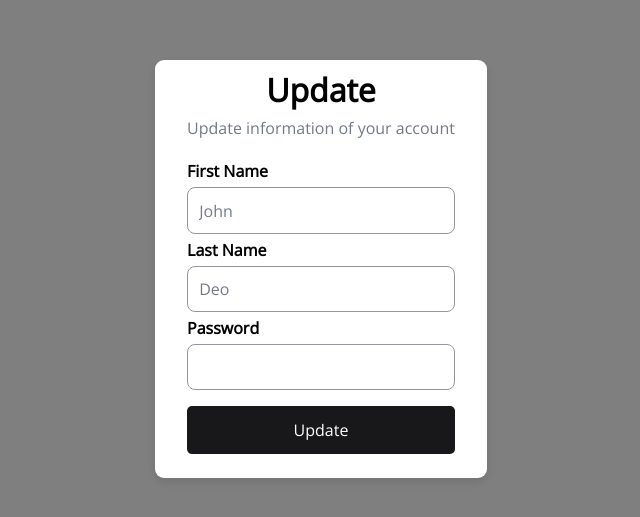
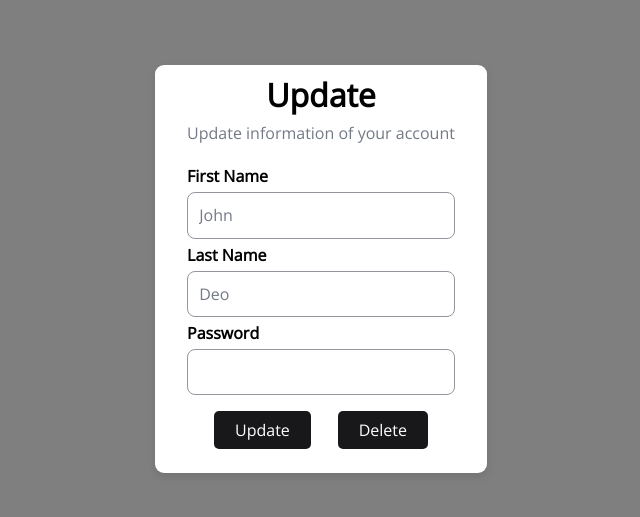
Before and after one commit to JunaidShaikh01/100xDev, a React (Vite) app in the folder paytm/frontend/: page /update in a window 1280 px wide. Shown: the part 131-648 px from the top of the page, without its empty margins (319-959 px from the left). Built offline with nearby package versions, Linux system fonts and the light colour scheme.

Commit message:
Completed the work of update page and woking on delete account

```diff
--- a/paytm/frontend/src/App.jsx
+++ b/paytm/frontend/src/App.jsx
@@ -16,6 +16,7 @@ const router = createBrowserRouter([
   { path: "/dashboard", element: <DashboardPage />, loader: dashboardLoader },
   { path: "/transfer", element: <TransferPage />, action: transferAction },
   { path: "/update", element: <UpdatePage />, action: updateAction },
+
 ]);
 
 export default function App() {
--- /dev/null
+++ b/paytm/frontend/src/components/Delete/Delete.jsx
@@ -0,0 +1,5 @@
+import React from "react";
+
+export default function Delete() {
+  return <div>Delete</div>;
+}
--- a/paytm/frontend/src/components/Signin/Signin.jsx
+++ b/paytm/frontend/src/components/Signin/Signin.jsx
@@ -45,7 +45,7 @@ export default function Signin() {
               value={formData.password}
               placeholder="Enter your name"
             />
-            <button className={styles.submitBtn}>Sign Up</button>
+            <button className={styles.submitBtn}>Sign In</button>
           </Form>
 
           <p className={styles.signinFooter}>
--- a/paytm/frontend/src/components/Update/Update.jsx
+++ b/paytm/frontend/src/components/Update/Update.jsx
@@ -1,7 +1,38 @@
 import React, { useCallback, useState } from "react";
 import styles from "./Update.module.css";
-import { Form } from "react-router-dom";
+import { Form, useNavigate, useSearchParams } from "react-router-dom";
+import axios from "axios";
+
 export default function Update() {
+  const navigate = useNavigate();
+  const [searchParams] = useSearchParams();
+  async function deleteFunc() {
+    const confermation = confirm("Do you want to delete your account?");
+    if (confermation) {
+      const username = searchParams.get("username");
+      console.log("Username :-", username);
+      const token = localStorage.getItem("token");
+      try {
+        const { data } = await axios.delete(
+          "http://localhost:3000/api/v1/user/delete",
+          {
+            data: { username },
+            headers: {
+              Authorization: "Bearer " + token,
+              "Content-Type": "application/json",
+            },
+          }
+        );
+        console.log(data);
+        localStorage.clear();
+        return navigate("/");
+      } catch (error) {
+        console.log(error);
+        alert("Invalid username");
+      }
+    }
+  }
+
   const [formData, setFormData] = useState({
     firstname: "",
     lastname: "",
@@ -15,7 +46,7 @@ export default function Update() {
     }));
   }, []);
   //   const userdata = User;
-  console.log("formData", formData);
+  // console.log("formData", formData);
   //   console.log(userdata);q
   return (
     <div className={styles.main}>
@@ -54,7 +85,10 @@ export default function Update() {
             onChange={handleChange}
             value={formData.password}
           />
-          <button className={styles.submitBtn}>Update</button>
+          <div className={styles.deleteBtn}>
+            <button className={styles.submitBtn}>Update</button>
+            <button onClick={deleteFunc}> Delete</button>
+          </div>
         </Form>
       </div>
     </div>
--- a/paytm/frontend/src/components/Update/Update.module.css
+++ b/paytm/frontend/src/components/Update/Update.module.css
@@ -56,14 +56,21 @@
   color: rgb(115, 121, 134);
 }
 
+.deleteBtn {
+  display: flex;
+  width: 100%;
+  align-items: center;
+  justify-content: space-evenly;
+  margin: 0.5em 0 1em 0;
+}
 .signupForm button {
-  margin-top: 1em;
+  margin-top: 0.5em;
   background: rgb(24, 24, 27);
   color: white;
   border-radius: 5px;
   border: none;
   font-size: 1em;
-  padding: 0.8em 0 0.8em 0;
+  padding: 0.5em 1.3em 0.5em 1.3em;
   font-family: "Open Sans", sans-serif;
 }
 .signupFooter {
@@ -71,6 +78,6 @@
   margin: 1em 0 1em 0;
   text-align: center;
 }
-.submitBtn {
+/* .submitBtn {
   margin-bottom: 1em;
-}
+} */
--- a/paytm/frontend/src/pages/UpdatePage.jsx
+++ b/paytm/frontend/src/pages/UpdatePage.jsx
@@ -14,7 +14,7 @@ export const action = async ({ request }) => {
     lastname: data.get("lastname"),
     password: data.get("password"),
   };
-  console.log("update data", updateData);
+  // console.log("update data", updateData);
   const token = localStorage.getItem("token");
   try {
     const { data } = axios.put(
@@ -22,7 +22,7 @@ export const action = async ({ request }) => {
       updateData,
       {
         headers: {
-          Authorization: "Bearer" + token,
+          Authorization: "Bearer " + token,
         },
       }
     );
```
Also changed, not shown: 2 other files (tests, documents, lock files or other folders).
